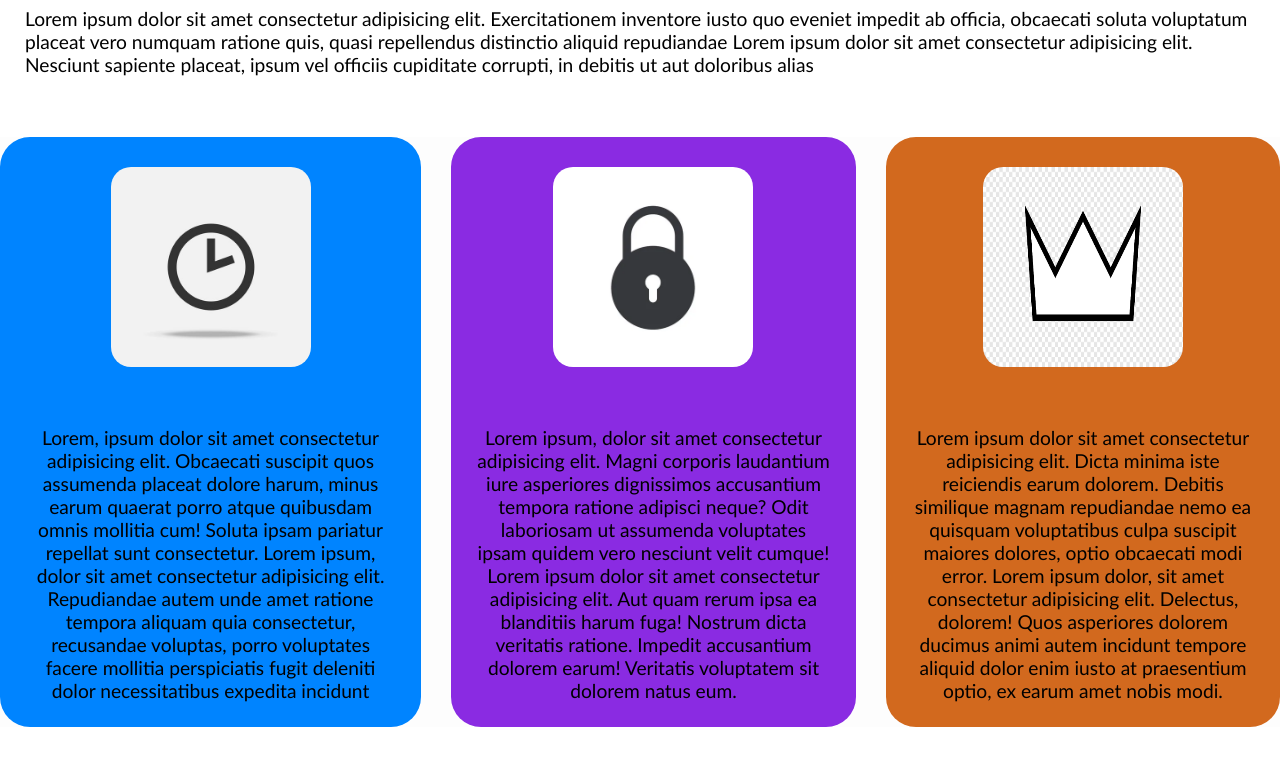
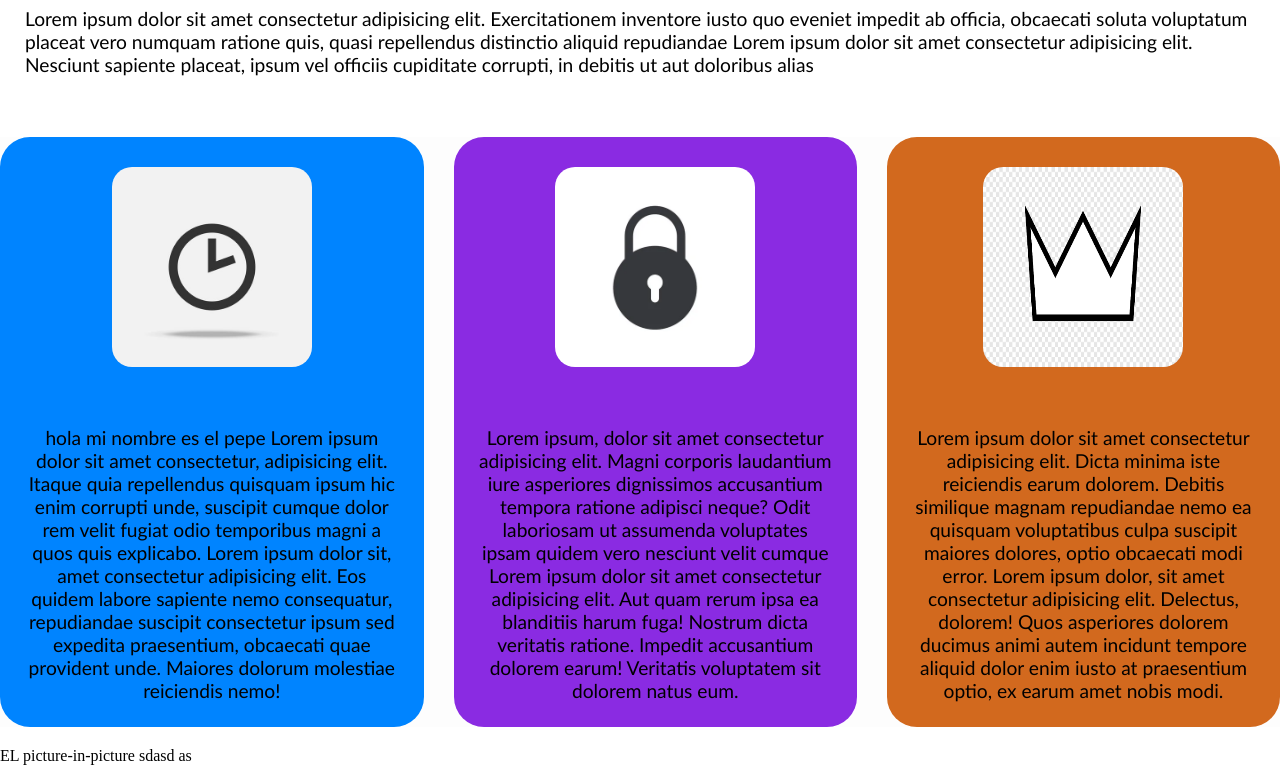
Before and after one commit to 2004444/Timoteo-Comisi-n-55615, a plain HTML site: page index.html in a window 1280 px wide. Shown: the part 735-1500 px from the top of the page. Drawn offline with Linux system fonts and the light colour scheme.

Commit message:
modifique index.html

```diff
--- a/index.html
+++ b/index.html
@@ -23,12 +23,12 @@
 <div class="contenedor">
   <div class="reloj">
     <img src="reloj minimalista.jpg" alt="reloj negro" class="reloj1">
-      <p>Lorem, ipsum dolor sit amet consectetur adipisicing elit. Obcaecati suscipit quos assumenda placeat dolore harum, minus earum quaerat porro atque quibusdam omnis mollitia cum! Soluta ipsam pariatur repellat sunt consectetur. Lorem ipsum, dolor sit amet consectetur adipisicing elit. Repudiandae autem unde amet ratione tempora aliquam quia consectetur, recusandae voluptas, porro voluptates facere mollitia perspiciatis fugit deleniti dolor necessitatibus expedita incidunt</p>
+      <p>hola mi nombre es el pepe Lorem ipsum dolor sit amet consectetur, adipisicing elit. Itaque quia repellendus quisquam ipsum hic enim corrupti unde, suscipit cumque dolor rem velit fugiat odio temporibus magni a quos quis explicabo. Lorem ipsum dolor sit, amet consectetur adipisicing elit. Eos quidem labore sapiente nemo consequatur, repudiandae suscipit consectetur ipsum sed expedita praesentium, obcaecati quae provident unde. Maiores dolorum molestiae reiciendis nemo!</p>
   </div>
      <br>
   <div class="candado">
     <img src="candado minimalista.webp" alt="reloj negro" class="candado2">
-      <p> Lorem ipsum, dolor sit amet consectetur adipisicing elit. Magni corporis laudantium iure asperiores dignissimos accusantium tempora ratione adipisci neque? Odit laboriosam ut assumenda voluptates ipsam quidem vero nesciunt velit cumque! Lorem ipsum dolor sit amet consectetur adipisicing elit. Aut quam rerum ipsa ea blanditiis harum fuga! Nostrum dicta veritatis ratione. Impedit accusantium dolorem earum! Veritatis voluptatem sit dolorem natus eum.</p>
+      <p> Lorem ipsum, dolor sit amet consectetur adipisicing elit. Magni corporis laudantium iure asperiores dignissimos accusantium tempora ratione adipisci neque? Odit laboriosam ut assumenda voluptates ipsam quidem vero nesciunt velit cumque Lorem ipsum dolor sit amet consectetur adipisicing elit. Aut quam rerum ipsa ea blanditiis harum fuga! Nostrum dicta veritatis ratione. Impedit accusantium dolorem earum! Veritatis voluptatem sit dolorem natus eum.</p>
   </div>
      <br>
   <div class="corona">
@@ -37,4 +37,9 @@
   </div>
 </div>
 </body>
+<footer>
+  EL picture-in-picture
+  sdasd
+  as
+</footer>
 </html>
```
